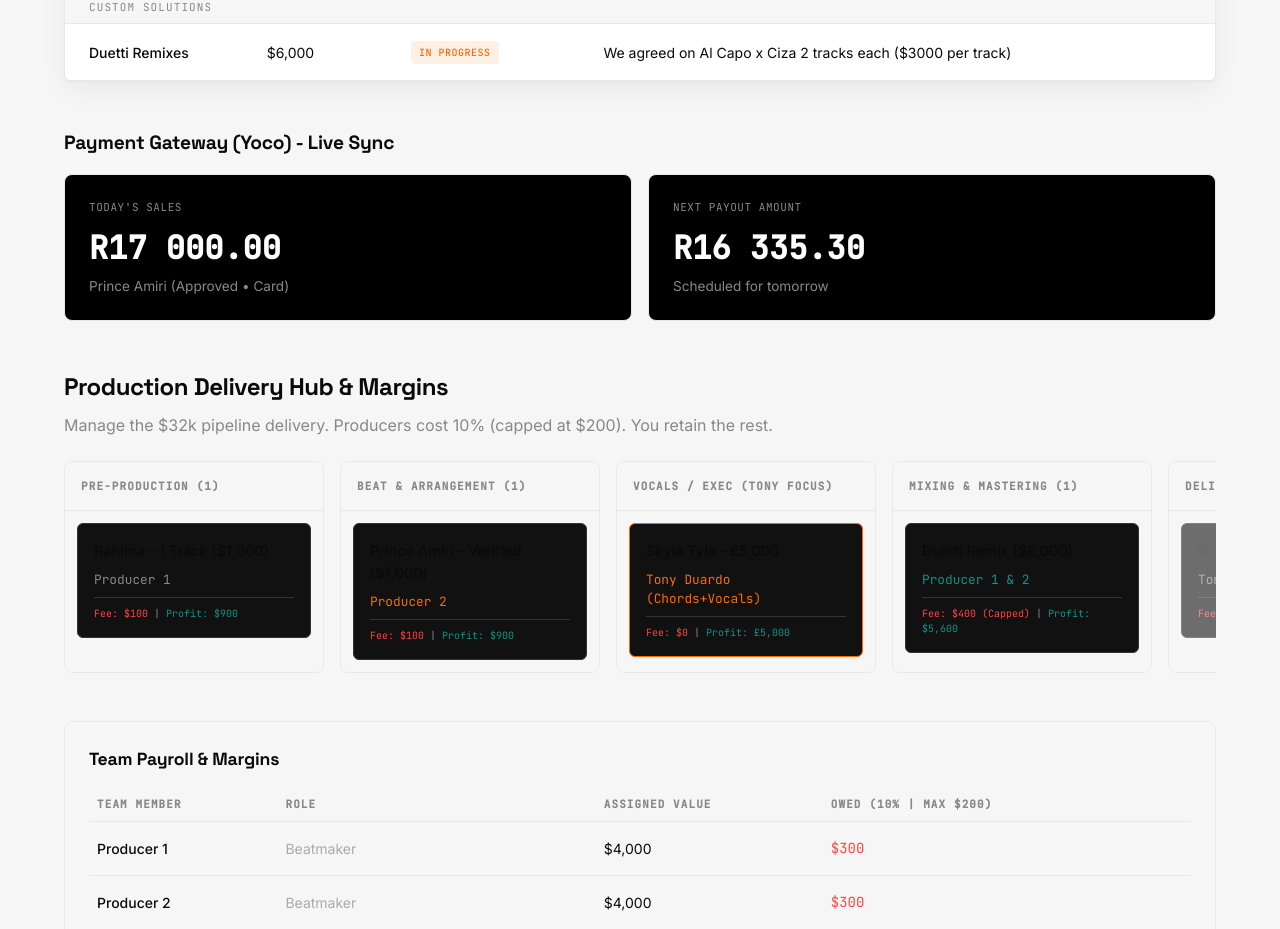
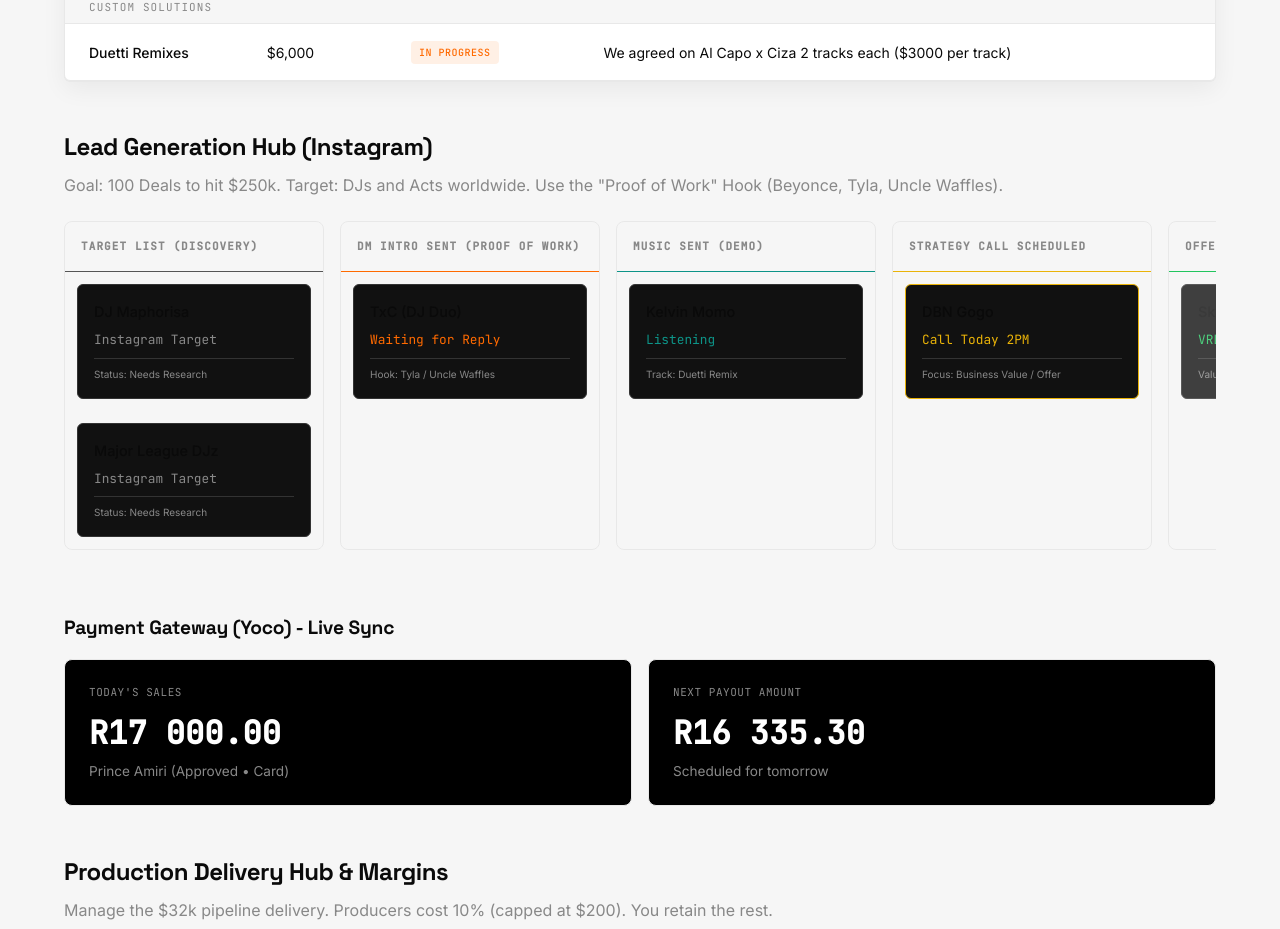
Before and after one commit to Iamhamptom/vrl-business-maps, a plain HTML site: page admin_dashboard.html in a window 1280 px wide. Shown: the part 3360-4289 px from the top of the page. Drawn offline with Linux system fonts and the light colour scheme.

Commit message:
Add Instagram DJ Lead Generation Pipeline to track k Goal Outreach

```diff
--- a/admin_dashboard.html
+++ b/admin_dashboard.html
@@ -616,6 +616,81 @@
       </table>
     </div>
 
+    <!-- INSTAGRAM LEAD GENERATION CRM -->
+    <div style="margin-top: 3rem; margin-bottom: 2rem;">
+      <h2 style="font-family: var(--font-display); font-size: 1.5rem; margin-bottom: 0.5rem; letter-spacing:-0.02em;">Lead Generation Hub (Instagram)</h2>
+      <p style="color: var(--ink-faint); margin-bottom: 1.5rem;">Goal: 100 Deals to hit $250k. Target: DJs and Acts worldwide. Use the "Proof of Work" Hook (Beyonce, Tyla, Uncle Waffles).</p>
+
+      <div class="kanban-board">
+        <!-- Discovery -->
+        <div class="kanban-col">
+          <div class="kanban-col-header" style="border-bottom-color: #555;">Target List (Discovery)</div>
+          <div class="kanban-card">
+            <div class="k-title">DJ Maphorisa</div>
+            <div class="k-assignee">Instagram Target</div>
+            <div style="margin-top:0.5rem; padding-top:0.5rem; border-top:1px solid #333; font-size:10px; color:#888;">
+              Status: Needs Research
+            </div>
+          </div>
+          <div class="kanban-card">
+            <div class="k-title">Major League DJz</div>
+            <div class="k-assignee">Instagram Target</div>
+            <div style="margin-top:0.5rem; padding-top:0.5rem; border-top:1px solid #333; font-size:10px; color:#888;">
+              Status: Needs Research
+            </div>
+          </div>
+        </div>
+
+        <!-- DM Sent -->
+        <div class="kanban-col">
+          <div class="kanban-col-header" style="border-bottom-color: var(--accent);">DM Intro Sent (Proof of Work)</div>
+          <div class="kanban-card">
+            <div class="k-title">TxC (DJ Duo)</div>
+            <div class="k-assignee" style="color:var(--accent);">Waiting for Reply</div>
+            <div style="margin-top:0.5rem; padding-top:0.5rem; border-top:1px solid #333; font-size:10px; color:#888;">
+              Hook: Tyla / Uncle Waffles
+            </div>
+          </div>
+        </div>
+
+        <!-- Music Sent -->
+        <div class="kanban-col">
+          <div class="kanban-col-header" style="border-bottom-color: #0d9488;">Music Sent (Demo)</div>
+          <div class="kanban-card">
+            <div class="k-title">Kelvin Momo</div>
+            <div class="k-assignee" style="color:#0d9488;">Listening</div>
+            <div style="margin-top:0.5rem; padding-top:0.5rem; border-top:1px solid #333; font-size:10px; color:#888;">
+              Track: Duetti Remix
+            </div>
+          </div>
+        </div>
+
+        <!-- Call Scheduled -->
+        <div class="kanban-col">
+          <div class="kanban-col-header" style="border-bottom-color: #eab308;">Strategy Call Scheduled</div>
+          <div class="kanban-card" style="border-color: #eab308;">
+            <div class="k-title">DBN Gogo</div>
+            <div class="k-assignee" style="color:#eab308;">Call Today 2PM</div>
+            <div style="margin-top:0.5rem; padding-top:0.5rem; border-top:1px solid #333; font-size:10px; color:#888;">
+              Focus: Business Value / Offer
+            </div>
+          </div>
+        </div>
+
+        <!-- Proposal Sent -->
+        <div class="kanban-col">
+          <div class="kanban-col-header" style="border-bottom-color: #22c55e;">Offer / Proposal Sent</div>
+          <div class="kanban-card" style="opacity:0.8;">
+            <div class="k-title">Skyla Tyla</div>
+            <div class="k-assignee" style="color:#22c55e;">VRL-Map Sent</div>
+            <div style="margin-top:0.5rem; padding-top:0.5rem; border-top:1px solid #333; font-size:10px; color:#888;">
+              Value: £5,000
+            </div>
+          </div>
+        </div>
+      </div>
+    </div>
+
     <!-- YOCO FEED -->
     <div style="margin-top: 3rem; margin-bottom: 2rem;">
       <h2 style="font-family: var(--font-display); font-size: 1.2rem; margin-bottom: 1rem;">Payment Gateway (Yoco) - Live Sync</h2>
```
